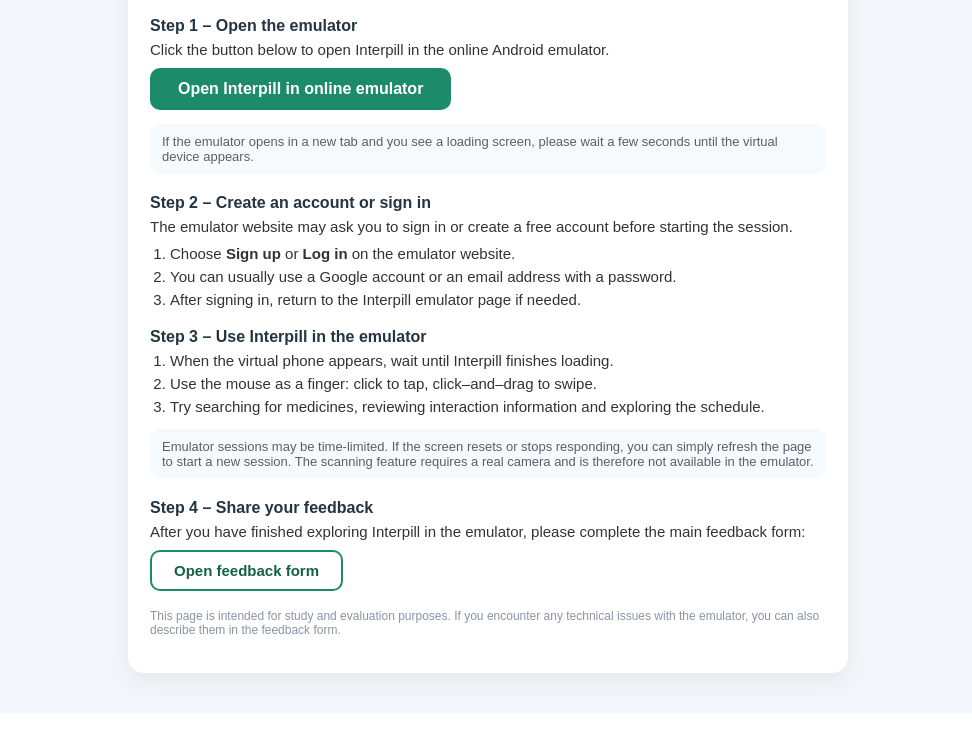
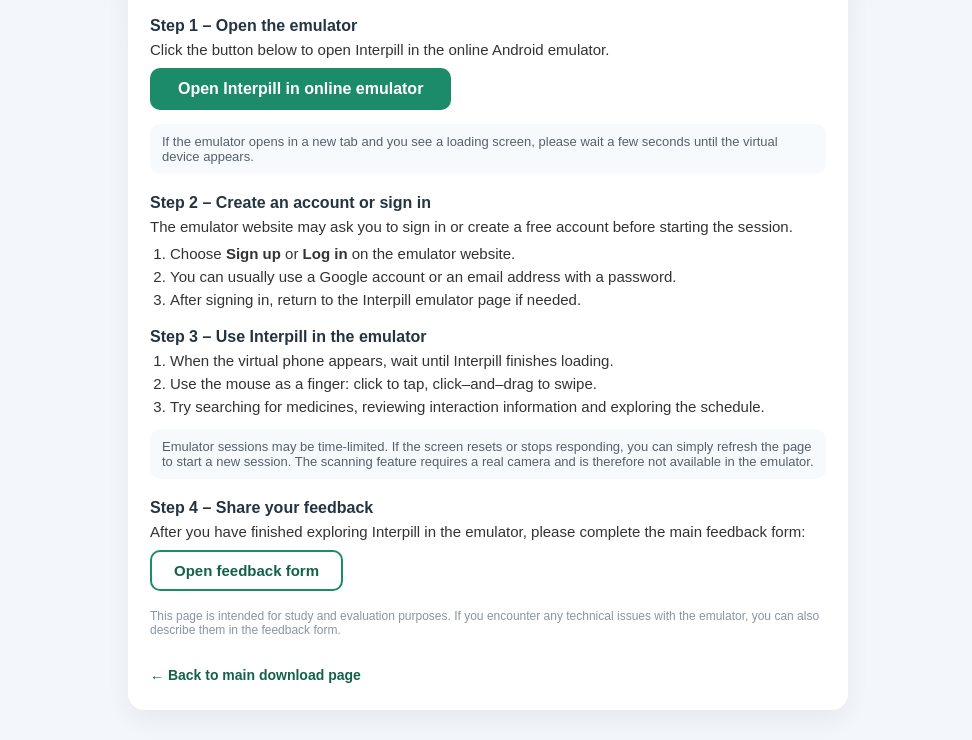
Before and after one commit to olgaleobel/Interpill-App-Testing, a plain HTML site: page emulator.html in a window 1280 px wide. Shown: the part 230-970 px from the top of the page, without its empty margins (152-1124 px from the left). Before the commit the page ends 943 px from the top, so only its background shows below. Drawn offline with Linux system fonts and the light colour scheme.

Commit message:
Update emulator.html

```diff
--- a/emulator.html
+++ b/emulator.html
@@ -131,6 +131,19 @@
             color: #8a94a3;
         }
 
+        .back-link {
+            display: inline-block;
+            margin-top: 20px;
+            font-size: 14px;
+            color: var(--primary-dark);
+            text-decoration: none;
+            font-weight: bold;
+        }
+
+        .back-link:hover {
+            text-decoration: underline;
+        }
+
         @media (max-width: 480px) {
             .card {
                 padding: 22px 16px 20px;
@@ -225,9 +238,12 @@
         </div>
 
         <p class="footer-note">
-            This page is intended for study and evaluation purposes. If you encounter any technical issues with
-            the emulator, you can also describe them in the feedback form.
+            This page is intended for study and evaluation purposes.
+            If you encounter any technical issues with the emulator, you can also describe them in the feedback form.
         </p>
+
+        <!-- BACK LINK ADDED -->
+        <a class="back-link" href="index.html">← Back to main download page</a>
     </div>
 </div>
 
```
